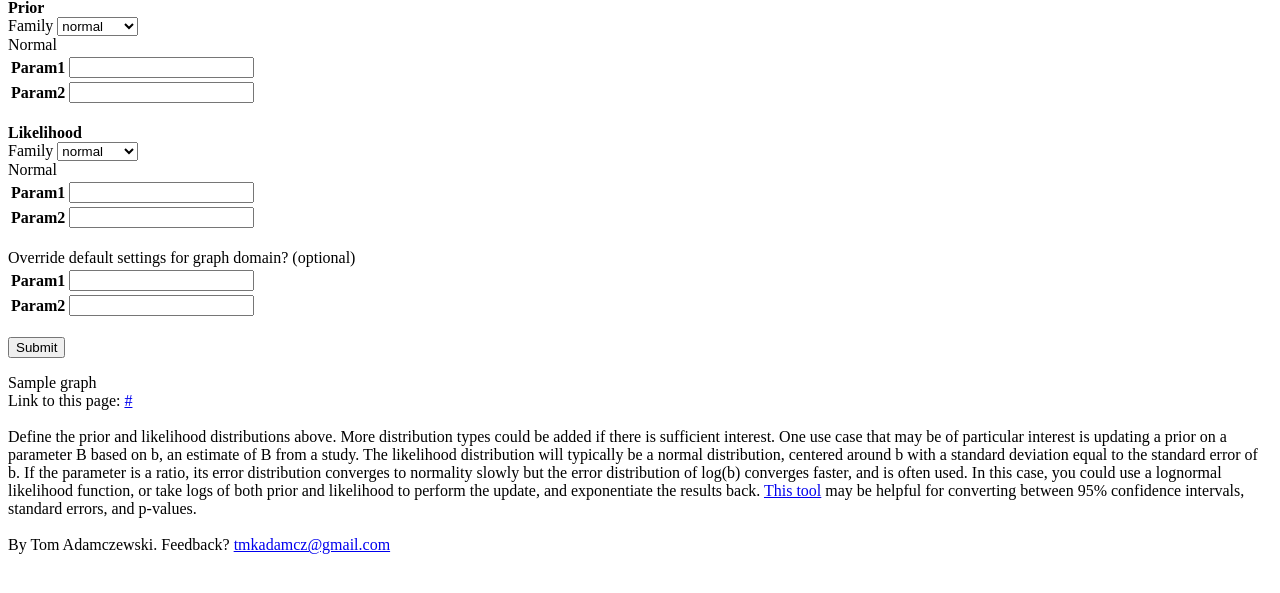
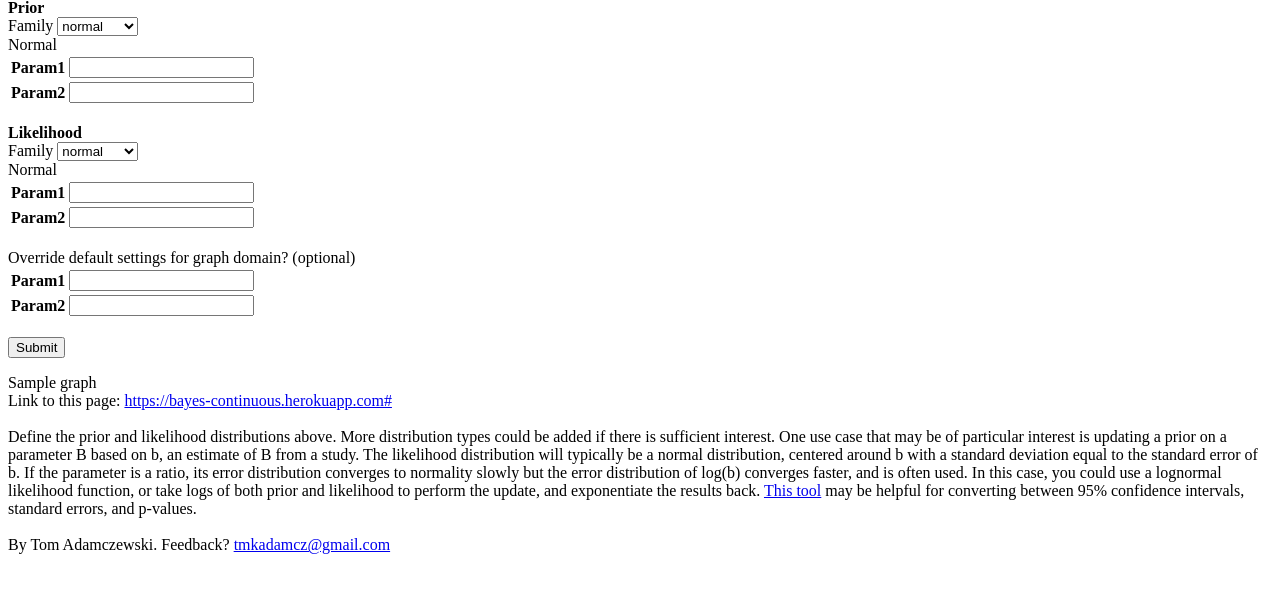
Before and after one commit to tadamcz/bayes-continuous, a Flask app: template templates/hw.html in a window 1280 px wide. Shown: the part 67-660 px from the top of the page. Run offline with Flask 2, Linux system fonts and the light colour scheme; the template is opened without the code that fills it: values that come from a table or form of the project are taken from there, most other values are stand-ins (such as "Sample title", 1, 10 or a date in 2020).

Commit message:
fix URL parameters

```diff
--- a/main.py
+++ b/main.py
@@ -94,7 +94,7 @@ def hello():
 	thread_id_exact = str(random.randint(0, 10000))
 	executor.submit_stored(thread_id_exact, bayes.percentiles_out_exact, my_input)
 
-	link_to_this = 'https:bayes-continuous.herokuapp.com/?'
+	link_to_this = '/?'
 	for x in my_input:
 		if 'csrf' not in x and my_input[x] !='':
 			link_to_this += str(x) + '=' + str(my_input[x]) + '&'
--- a/templates/hw.html
+++ b/templates/hw.html
@@ -50,7 +50,7 @@
 {% endif %}
 
 {% if link_to_this %}
-<div> Link to this page: <a href="{{ link_to_this }}"> {{ link_to_this }} </a>  </div>
+<div> Link to this page: <a href="{{ link_to_this }}"> https://bayes-continuous.herokuapp.com{{ link_to_this }} </a>  </div>
 {% endif %}
 
 
```
